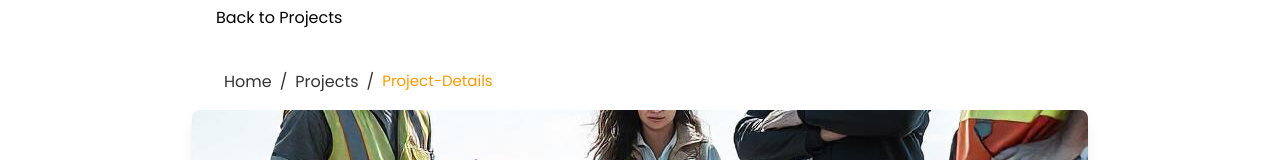
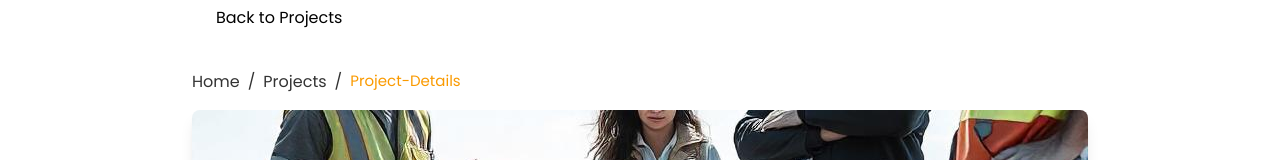
Before and after one commit to siddhartha0/PrimeCivilLab, a React (Vite) app: page /projects/project-view/1 in a window 1280 px wide. Shown: the part 193-353 px from the top of the page. Built offline with nearby package versions, Linux system fonts and the light colour scheme; some icons are missing.

Commit message:
padding remove

```diff
--- a/src/pages/projects/project-view.tsx
+++ b/src/pages/projects/project-view.tsx
@@ -28,7 +28,7 @@
             <Icon icon="eva:arrow-back-fill" className="w-4 h-4 mr-2" />
             Back to Projects
           </Link>
-          <div className=" flex flex-col gap-3 max-w-7xl   sm:px-6 lg:px-8">
+          <div className=" flex flex-col gap-3 max-w-7xl">
             <div className="flex space-x-2 text-black">
               <Link to="/" className="hover:text-brand">
                 Home
```
